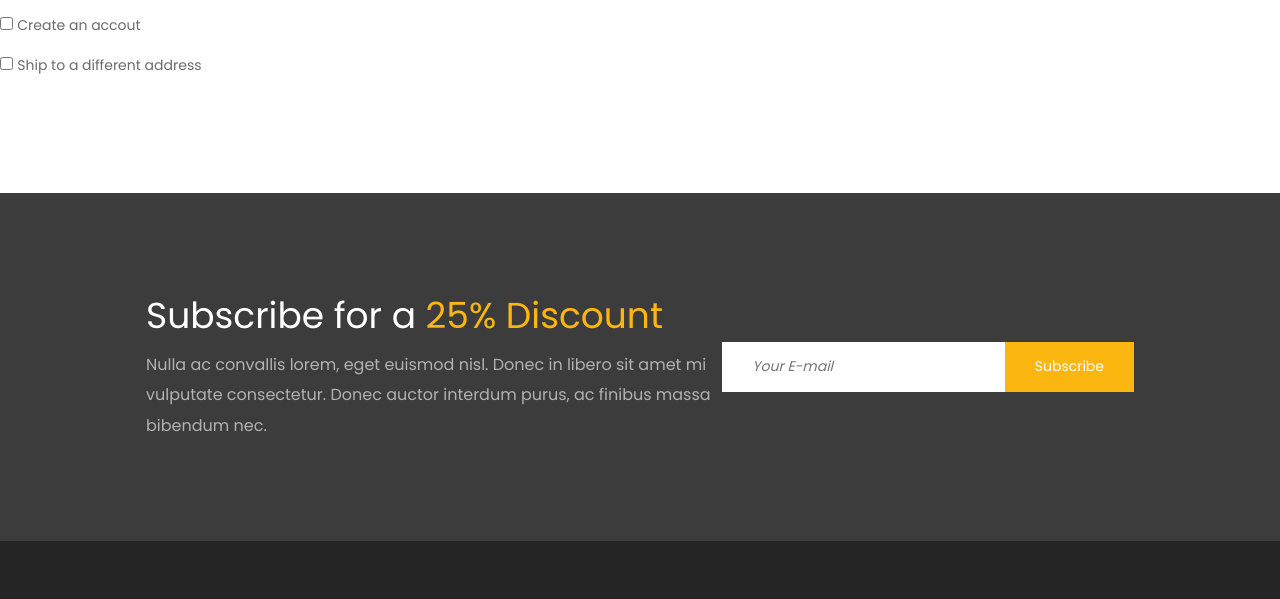
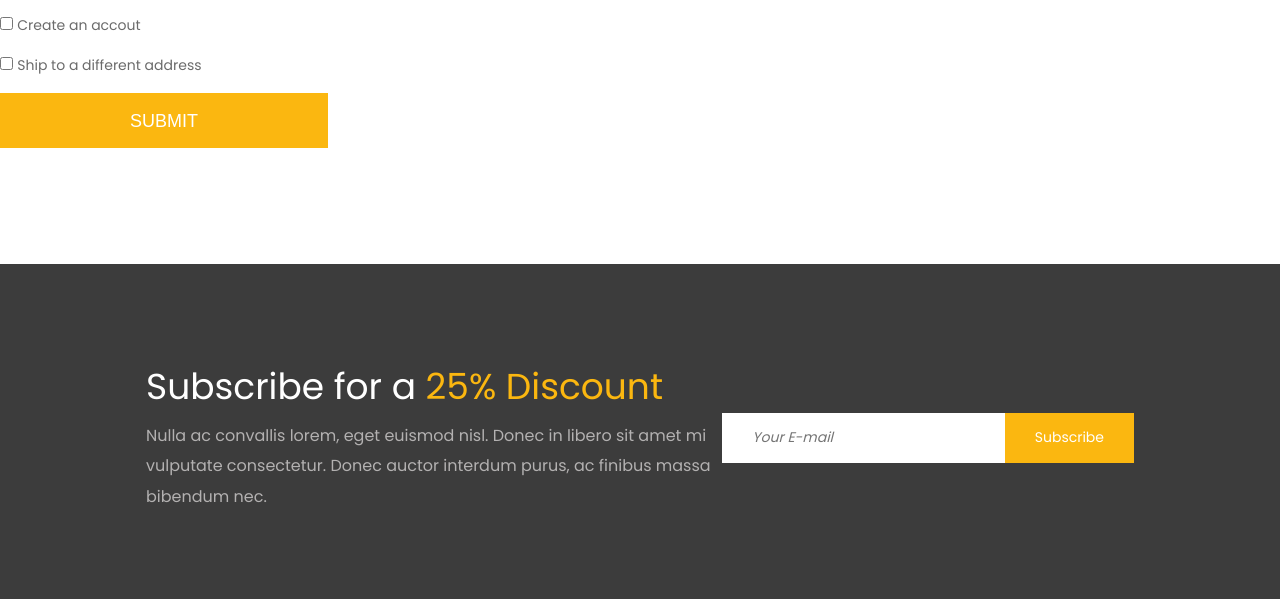
Before and after one commit to khoatd584/noithat, a plain HTML site: page checkout.html in a window 1280 px wide. Shown: the part 2126-2725 px from the top of the page. Drawn offline with Linux system fonts and the light colour scheme.

Commit message:
checkout

```diff
--- a/checkout.html
+++ b/checkout.html
@@ -95,28 +95,35 @@
                                     <section class="text">
                                         <input type="text" class="form-control" id="last_name" placeholder="Last Name"
                                             required>
+
                                     </section>
                                     <section class="text">
                                         <input type="text" class="form-control" id="company" placeholder="Company Name"
                                             required>
+
                                     </section>
                                     <section class="text">
                                         <input type="text" class="form-control" id="email" placeholder="Email" required>
+
                                     </section>
                                     <section class="text">
                                         <input type="text" class="form-control" id="street_address"
                                             placeholder="Address" required>
+
                                     </section>
                                     <section class="text">
                                         <input type="text" class="form-control" id="city" placeholder="Town" required>
+
                                     </section>
                                     <section class="text">
                                         <input type="text" class="form-control" id="zipCode" placeholder="Zip Code"
                                             required>
+
                                     </section>
                                     <section class="text">
                                         <input type="text" class="form-control" id="phone_number" placeholder="Phone No"
                                             required>
+
                                     </section>
                                     <section class="text">
                                         <textarea name="comment" class="form-control1 form-control" id="comment"
@@ -131,6 +138,11 @@
                                         <input type="checkbox" class="custom-control-input" id="customCheck3">
                                         <label class="custom-control-label" for="customCheck3">Ship to a different
                                             address</label>
+                                    </section>
+                                    <section class="text">
+                                        <button class="btn" id="btn-check">
+                                            SUBMIT
+                                        </button>
                                     </section>
                                 </section>
                             </form>
@@ -253,6 +265,7 @@
             </section>
         </footer>
     </section>
+    <script src="./js/checkout.js"></script>
 </body>
 
 </html>
--- a/css/checkout.css
+++ b/css/checkout.css
@@ -161,6 +161,7 @@ body {
     margin-bottom: 16px;
     width: 100%;
 }
+
 .form-control {
     height: 60px;
     border: none;
```
Also changed, not shown: js/checkout.js (added).
